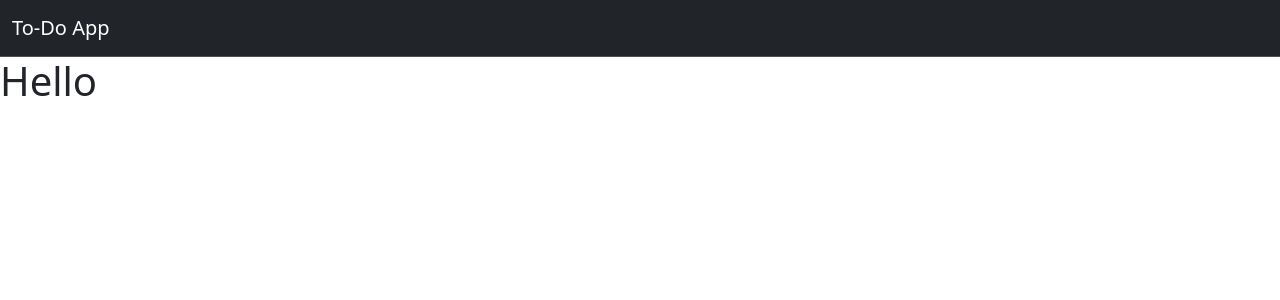
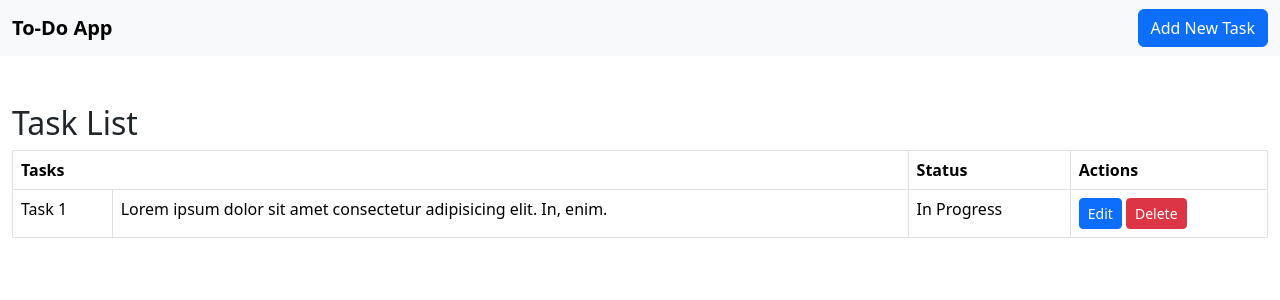
Before and after one commit to Arup03NITRR/To-Do-App, a Flask app: page / in a window 1280 px wide. Shown: the top 300 px of the page. Run offline with Flask 3, Linux system fonts and the light colour scheme.

Commit message:
Adding Frontend

```diff
--- a/templates/heading.html
+++ b/templates/heading.html
@@ -1,14 +1,30 @@
-<!-- Extending the base.html -->
-{% extends 'base.html' %}
-
-<!-- Adding title -->
-{% block title %} To-Do App {% endblock %}
-
-<!-- Adding header -->
-{% block content %}
-<nav class="navbar bg-dark border-bottom border-body" data-bs-theme="dark">
+<nav class="navbar navbar-expand-lg bg-body-tertiary">
     <div class="container-fluid">
-        <a class="navbar-brand" href="#">To-Do App</a>
+      <a class="navbar-brand fw-bold" href="#">To-Do App</a>
+      <!-- Button to toggle modal -->
+      <button type="button" class="btn btn-primary" data-bs-toggle="modal" data-bs-target="#exampleModal" data-bs-whatever="@getbootstrap">Add New Task</button>
     </div>
-</nav>
-{% endblock %}
+    <!-- Code for Modal -->
+    <div class="modal fade" id="exampleModal" tabindex="-1" aria-labelledby="exampleModalLabel" aria-hidden="true">
+        <div class="modal-dialog">
+            <div class="modal-content">
+            <div class="modal-header">
+                <h1 class="modal-title fs-5" id="exampleModalLabel">Add New Task</h1>
+                <button type="button" class="btn-close" data-bs-dismiss="modal" aria-label="Close"></button>
+            </div>
+            <div class="modal-body">
+                <form>
+                <div class="mb-3">
+                    <label for="message-text" class="col-form-label">New Task:</label>
+                    <textarea class="form-control" id="message-text"></textarea>
+                </div>
+                </form>
+            </div>
+            <div class="modal-footer">
+                <button type="button" class="btn btn-secondary" data-bs-dismiss="modal">Close</button>
+                <button type="button" class="btn btn-primary">Add</button>
+            </div>
+            </div>
+        </div>
+    </div>
+  </nav>
--- a/templates/index.html
+++ b/templates/index.html
@@ -7,6 +7,30 @@
 <!-- Adding heading -->
 {% include 'heading.html' %}
 
+<!-- The main content -->
 {% block content %}
-<h1> Hello </h1>
+<div class="container-fluid mt-5">
+    <h2>Task List</h2>
+    <table class="table table-bordered table-responsive">
+        <thead>
+            <tr>
+                <th colspan="2">Tasks</th>
+                <th>Status</th>
+                <th>Actions</th>
+            </tr>
+        </thead>
+        <tbody>
+            <tr>
+                <td>Task 1</td>
+                <td>Lorem ipsum dolor sit amet consectetur adipisicing elit. In, enim.
+                </td>
+                <td>In Progress</td>
+                <td>
+                    <button class="btn btn-primary btn-sm">Edit</button>
+                    <button class="btn btn-danger btn-sm">Delete</button>
+                </td>
+            </tr>
+        </tbody>
+    </table>
+</div>
 {% endblock %}
```
